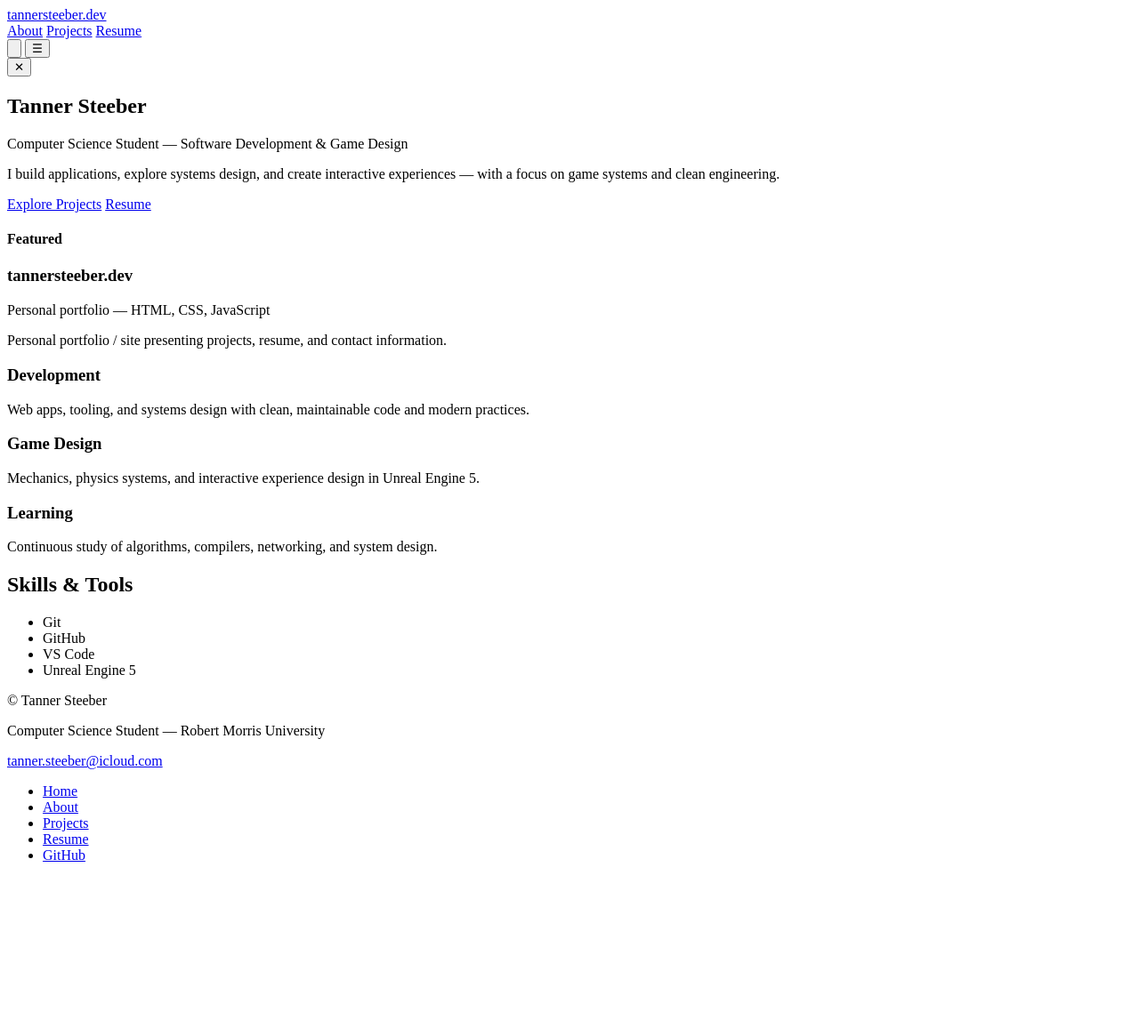
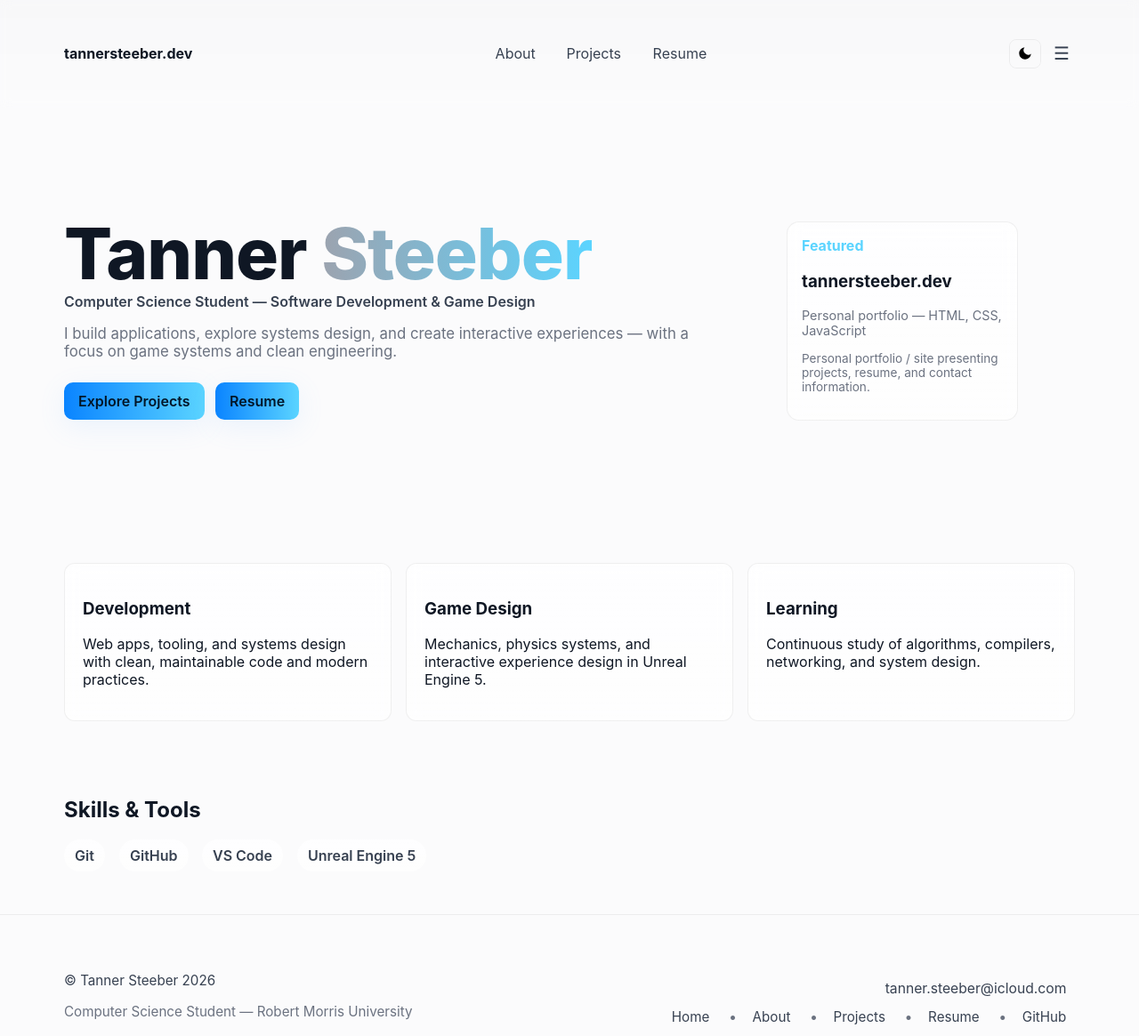
Before and after one commit to tannersteeber/tannersteeber.dev, a plain HTML site: page index.html in a window 1280 px wide. Shown: the whole page at 89% size. Before the commit the page ends 987 px from the top, so only its background shows below. Drawn offline with Linux system fonts and the light colour scheme; the site is published under a folder, as on GitHub Pages, so addresses that start at the root find nothing.

Commit message:
version 0.5.2

```diff
--- a/about.html
+++ b/about.html
@@ -7,18 +7,18 @@
   <meta charset="utf-8">
   <meta name="viewport" content="width=device-width, initial-scale=1">
   <title>About — Tanner Steeber</title>
-  <link rel="stylesheet" href="/css/styles.css">
-  <link rel="icon" href="/assets/favicon.svg" type="image/svg+xml">
+  <link rel="stylesheet" href="css/styles.css">
+  <link rel="icon" href="assets/favicon.svg" type="image/svg+xml">
 </head>
 <body>
   <!-- ------------------ Site header / navigation (shared) ------------------ -->
   <header class="site-header">
     <div class="container header-inner">
-  <a class="brand" href="/">tannersteeber.dev</a>
+  <a class="brand" href="index.html">tannersteeber.dev</a>
       <nav class="nav">
-        <a href="/">Home</a>
-        <a href="/projects.html">Projects</a>
-        <a href="/resume.html">Resume</a>
+  <a href="index.html">Home</a>
+  <a href="projects.html">Projects</a>
+  <a href="resume.html">Resume</a>
       </nav>
       <div class="header-actions">
   <button id="theme-toggle" class="theme-toggle" aria-label="Toggle light and dark mode">
@@ -104,16 +104,16 @@
       <div class="footer-right">
   <div class="footer-email"><a href="mailto:tanner.steeber@icloud.com">tanner.steeber@icloud.com</a></div>
         <ul class="footer-links">
-          <li><a href="/">Home</a></li>
-          <li><a href="/about.html">About</a></li>
-          <li><a href="/projects.html">Projects</a></li>
-          <li><a href="/resume.html">Resume</a></li>
+          <li><a href="index.html">Home</a></li>
+          <li><a href="about.html">About</a></li>
+          <li><a href="projects.html">Projects</a></li>
+          <li><a href="resume.html">Resume</a></li>
           <li><a href="https://github.com/tannersteeber" target="_blank" rel="noopener">GitHub</a></li>
         </ul>
       </div>
     </div>
   </footer>
 
-  <script src="/js/main.js"></script>
+  <script src="js/main.js"></script>
 </body>
 </html>
--- a/index.html
+++ b/index.html
@@ -8,21 +8,21 @@
   <meta charset="utf-8">
   <meta name="viewport" content="width=device-width, initial-scale=1">
   <title>Tanner Steeber — tannersteeber.dev</title>
-  <link rel="stylesheet" href="/css/styles.css">
-  <link rel="icon" href="/assets/favicon.svg" type="image/svg+xml">
+  <link rel="stylesheet" href="css/styles.css">
+  <link rel="icon" href="assets/favicon.svg" type="image/svg+xml">
 </head>
 <body>
   <!-- ------------------ Site header / navigation (shared) ------------------ -->
   <header class="site-header">
     <div class="container header-inner">
       <!-- Brand: site identity / home link -->
-  <a class="brand" href="/">tannersteeber.dev</a>
+  <a class="brand" href="index.html">tannersteeber.dev</a>
 
       <!-- Primary navigation: links to main pages (About, Projects, Resume) -->
       <nav class="nav">
-        <a href="/about.html">About</a>
-        <a href="/projects.html">Projects</a>
-        <a href="/resume.html">Resume</a>
+  <a href="about.html">About</a>
+  <a href="projects.html">Projects</a>
+  <a href="resume.html">Resume</a>
       </nav>
 
       <!-- Header actions: theme toggle and mobile nav toggle
@@ -68,8 +68,8 @@
 
           <!-- Calls to action: entry points to Projects & Resume systems -->
           <div class="cta">
-            <a class="btn btn-primary" href="/projects.html">Explore Projects</a>
-            <a class="btn btn-primary" href="/resume.html">Resume</a>
+            <a class="btn btn-primary" href="projects.html">Explore Projects</a>
+            <a class="btn btn-primary" href="resume.html">Resume</a>
           </div>
         </div>
 
@@ -124,10 +124,10 @@
       <div class="footer-right">
   <div class="footer-email"><a href="mailto:tanner.steeber@icloud.com">tanner.steeber@icloud.com</a></div>
         <ul class="footer-links">
-          <li><a href="/">Home</a></li>
-          <li><a href="/about.html">About</a></li>
-          <li><a href="/projects.html">Projects</a></li>
-          <li><a href="/resume.html">Resume</a></li>
+          <li><a href="index.html">Home</a></li>
+          <li><a href="about.html">About</a></li>
+          <li><a href="projects.html">Projects</a></li>
+          <li><a href="resume.html">Resume</a></li>
           <li><a href="https://github.com/tannersteeber" target="_blank" rel="noopener">GitHub</a></li>
         </ul>
       </div>
@@ -135,6 +135,6 @@
   </footer>
 
   <!-- Client script: main behavior (theme system, nav toggle, year injection) -->
-  <script src="/js/main.js"></script>
+  <script src="js/main.js"></script>
 </body>
 </html>
```
Also changed, not shown: projects.html (+11 -11 lines), resume.html (+11 -11 lines).
